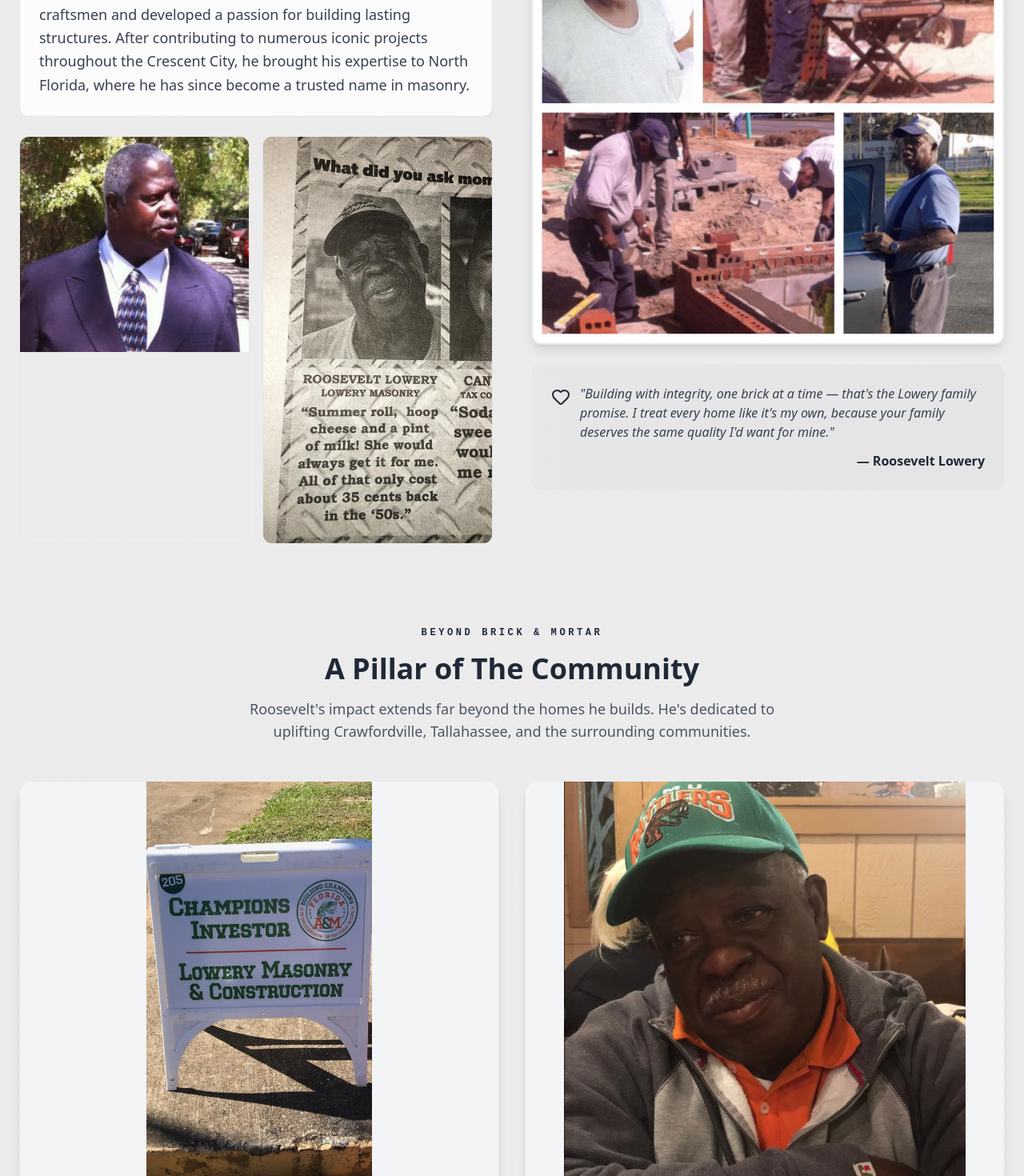
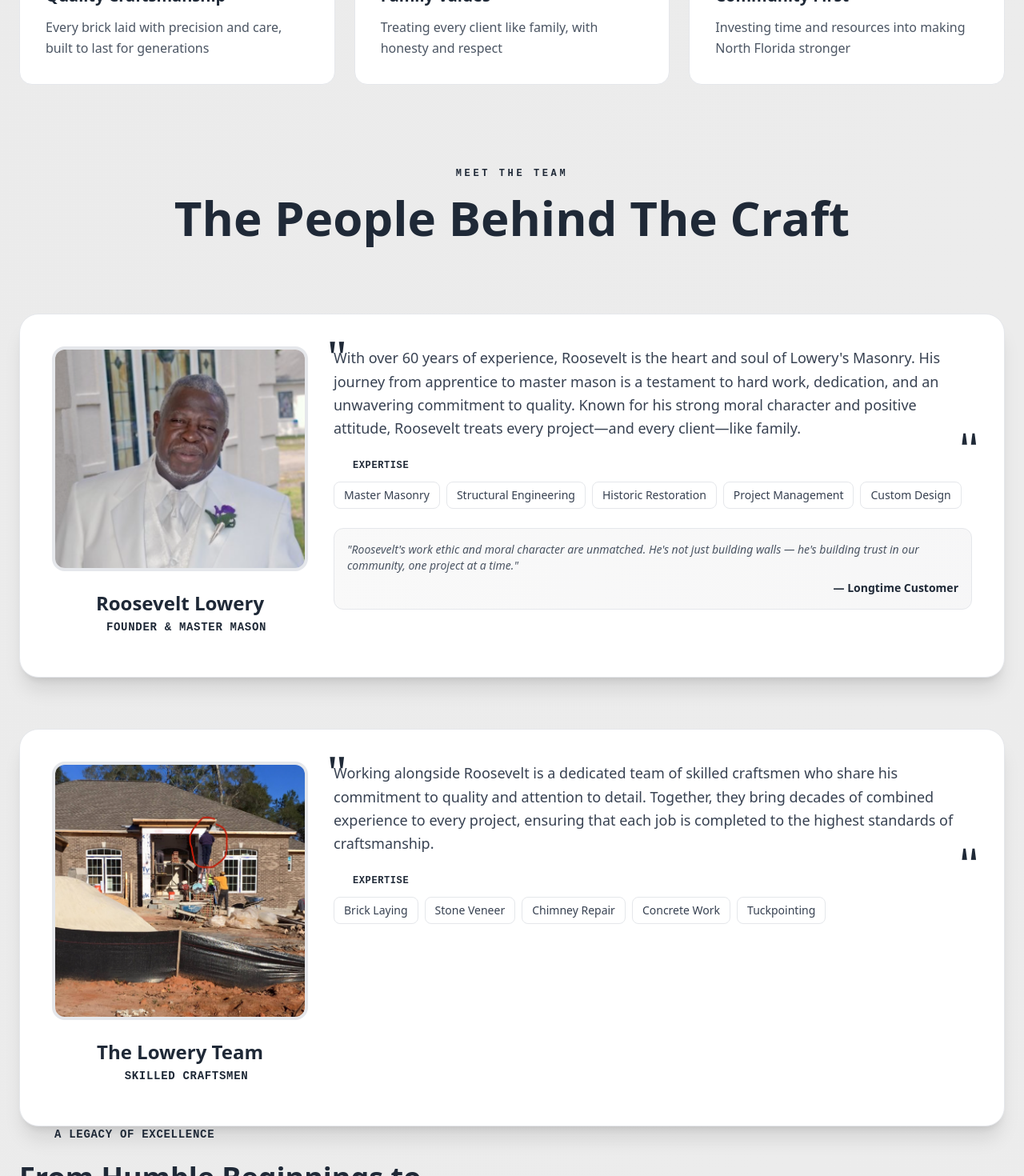
Before and after one commit to bkhebert/LowerysMasonry, a React (Vite) app in the folder FrontEnd/: page /about in a window 1280 px wide. Shown: the part 1040-2510 px from the top of the page at 80% size. Built offline with nearby package versions, Linux system fonts and the light colour scheme.

Commit message:
reorder sections in about page

```diff
--- a/FrontEnd/src/views/About.tsx
+++ b/FrontEnd/src/views/About.tsx
@@ -17,8 +17,6 @@ function About() {
     <div className="min-h-screen bg-gradient-to-br from-background to-background/80 ">
       <div className="relative z-10 max-w-7xl mx-auto px-6 py-16">
         <HeroAboutSection />
-        <CompanyStorySection />
-        <CommunityImpactSection />
         <ValuesSection />
 
         <div className="text-center mb-16">
@@ -34,6 +32,8 @@ function About() {
         </div>
 
         <TeamSection />
+        <CompanyStorySection />
+        <CommunityImpactSection />
         <JoinUsSection />
       </div>
     </div>
```
